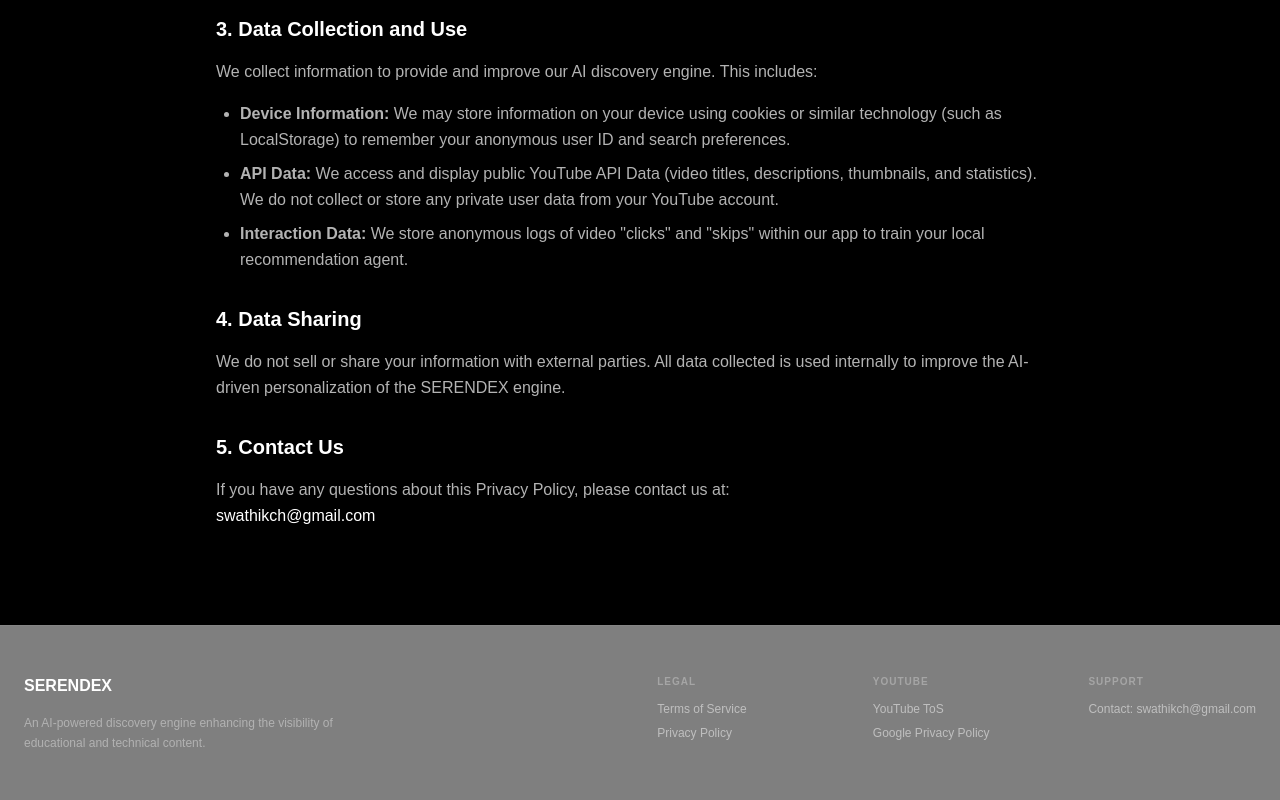
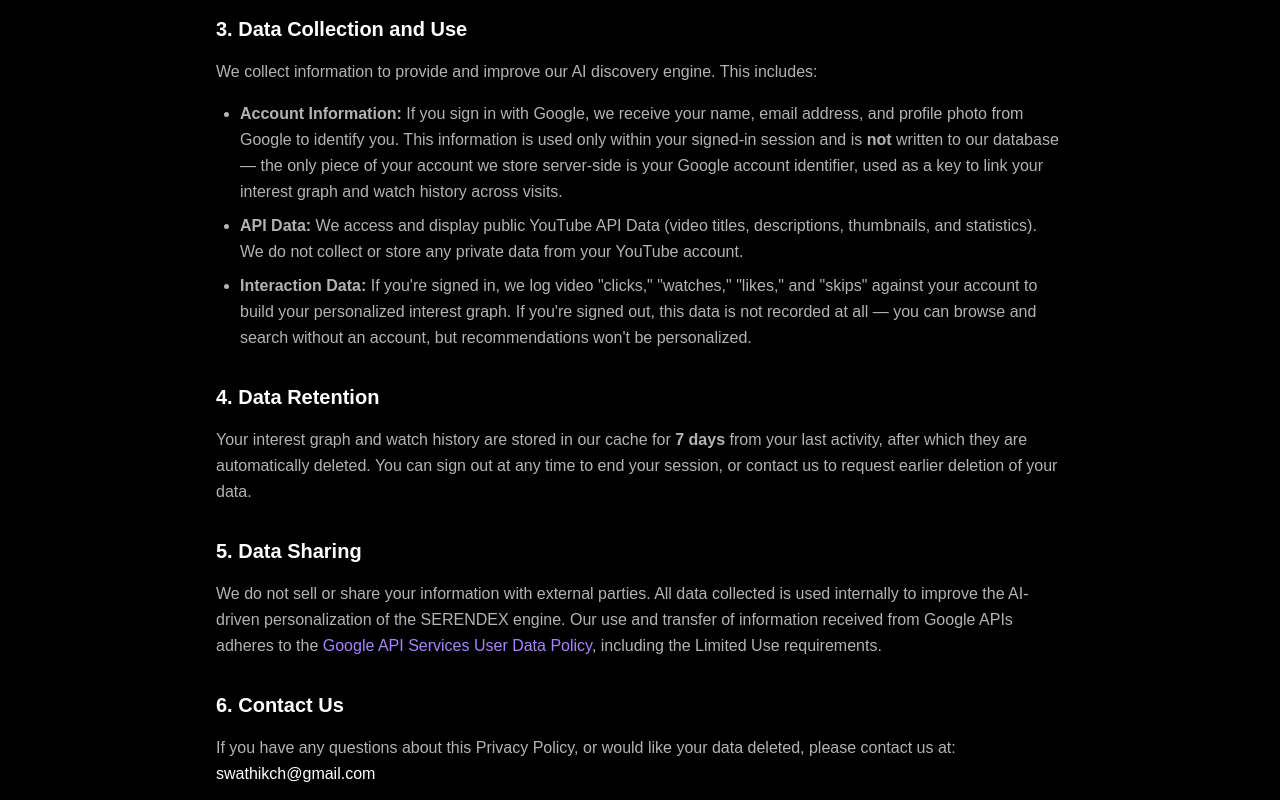
Before and after one commit to swathikchgithub/serendex, a Next.js app: page /privacy in a window 1280 px wide. Shown: the part 560-1360 px from the top of the page. Built offline with nearby package versions, Linux system fonts and the light colour scheme; no server answers.

Commit message:
updating privacy policies

```diff
--- a/src/app/privacy/page.tsx
+++ b/src/app/privacy/page.tsx
@@ -38,31 +38,54 @@
             </p>
             <ul className="list-disc pl-6 space-y-2">
               <li>
-                <strong>Device Information:</strong> We may store information on your device using cookies or similar technology
-                (such as LocalStorage) to remember your anonymous user ID and search preferences.
+                <strong>Account Information:</strong> If you sign in with Google, we receive your name, email address,
+                and profile photo from Google to identify you. This information is used only within your signed-in
+                session and is <strong>not</strong> written to our database — the only piece of your account we store
+                server-side is your Google account identifier, used as a key to link your interest graph and watch
+                history across visits.
               </li>
               <li>
                 <strong>API Data:</strong> We access and display public YouTube API Data (video titles, descriptions, thumbnails, and statistics).
-                We do not collect or store any private user data from your YouTube account.
+                We do not collect or store any private data from your YouTube account.
               </li>
               <li>
-                <strong>Interaction Data:</strong> We store anonymous logs of video "clicks" and "skips" within our app to train your local recommendation agent.
+                <strong>Interaction Data:</strong> If you're signed in, we log video "clicks," "watches," "likes," and "skips" against your account
+                to build your personalized interest graph. If you're signed out, this data is not recorded at all — you can browse
+                and search without an account, but recommendations won't be personalized.
               </li>
             </ul>
           </section>
 
           <section>
-            <h2 className="text-xl font-bold text-white mb-4">4. Data Sharing</h2>
+            <h2 className="text-xl font-bold text-white mb-4">4. Data Retention</h2>
             <p>
-              We do not sell or share your information with external parties. All data collected is used internally
-              to improve the AI-driven personalization of the SERENDEX engine.
+              Your interest graph and watch history are stored in our cache for <strong>7 days</strong> from your last
+              activity, after which they are automatically deleted. You can sign out at any time to end your session,
+              or contact us to request earlier deletion of your data.
             </p>
           </section>
 
           <section>
-            <h2 className="text-xl font-bold text-white mb-4">5. Contact Us</h2>
+            <h2 className="text-xl font-bold text-white mb-4">5. Data Sharing</h2>
             <p>
-              If you have any questions about this Privacy Policy, please contact us at:
+              We do not sell or share your information with external parties. All data collected is used internally
+              to improve the AI-driven personalization of the SERENDEX engine. Our use and transfer of information
+              received from Google APIs adheres to the{" "}
+              <a
+                href="https://developers.google.com/terms/api-services-user-data-policy"
+                target="_blank"
+                className="text-violet-400 hover:underline"
+              >
+                Google API Services User Data Policy
+              </a>
+              , including the Limited Use requirements.
+            </p>
+          </section>
+
+          <section>
+            <h2 className="text-xl font-bold text-white mb-4">6. Contact Us</h2>
+            <p>
+              If you have any questions about this Privacy Policy, or would like your data deleted, please contact us at:
               <br />
               <span className="text-white font-medium">swathikch@gmail.com</span>
             </p>
--- a/src/app/terms/page.tsx
+++ b/src/app/terms/page.tsx
@@ -34,7 +34,17 @@
           </section>
 
           <section>
-            <h2 className="text-xl font-bold text-white mb-4">3. Prohibited Conduct</h2>
+            <h2 className="text-xl font-bold text-white mb-4">3. Accounts</h2>
+            <p>
+              You may browse and search SERENDEX without an account. Signing in with Google unlocks personalized
+              recommendations and watch history. You are responsible for maintaining the security of your Google
+              account; we rely on Google to authenticate you and do not receive or store your Google password.
+              We may suspend account access for conduct that violates these Terms.
+            </p>
+          </section>
+
+          <section>
+            <h2 className="text-xl font-bold text-white mb-4">4. Prohibited Conduct</h2>
             <div className="space-y-4">
               <p>Users agree not to use the Service to:</p>
               <ul className="list-disc pl-6 space-y-2">
@@ -46,7 +56,7 @@
           </section>
 
           <section>
-            <h2 className="text-xl font-bold text-white mb-4">4. Limitation of Liability</h2>
+            <h2 className="text-xl font-bold text-white mb-4">5. Limitation of Liability</h2>
             <p>
               SERENDEX provides recommendations "as is." We are not responsible for the content, quality, or availability of
               third-party content (including YouTube videos) surfaced by our engine.
@@ -54,7 +64,7 @@
           </section>
 
           <section>
-            <h2 className="text-xl font-bold text-white mb-4">5. Modifications</h2>
+            <h2 className="text-xl font-bold text-white mb-4">6. Modifications</h2>
             <p>
               We reserve the right to modify these terms at any time. Your continued use of the Service after such changes
               constitutes your acceptance of the new Terms of Service.
```
